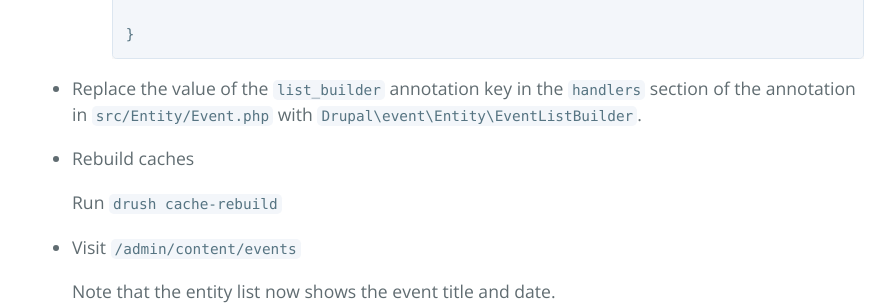
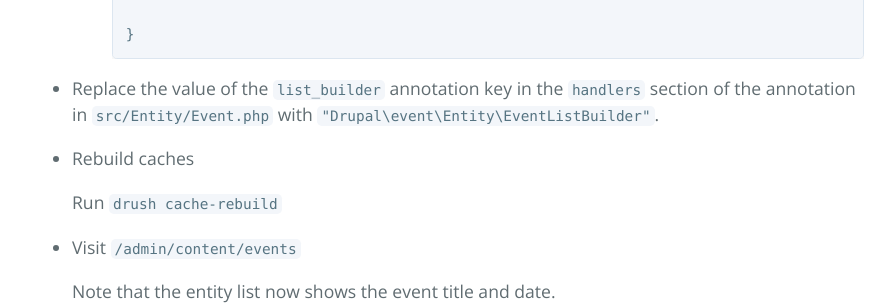
Before and after one commit to drupal-entity-training/event, a Jekyll site: the page built from index.md, in a window 1280 px wide and 900 px high, scrolled down 22328 px. Shown: the part 152-456 px from the top of the window, without its empty margins (192-1087 px from the left). Built offline with Jekyll 4.4.1, drawn with Linux system fonts in a browser that asks for light colours.

```diff
--- a/index.md
+++ b/index.md
@@ -1078,7 +1078,7 @@ displayed unless explicitly configured to.
 
 * Replace the value of the `list_builder` annotation key in the `handlers`
   section of the annotation in `src/Entity/Event.php` with
-  `Drupal\event\Entity\EventListBuilder`.
+  `"Drupal\event\Entity\EventListBuilder"`.
 
 * Rebuild caches
 
```
